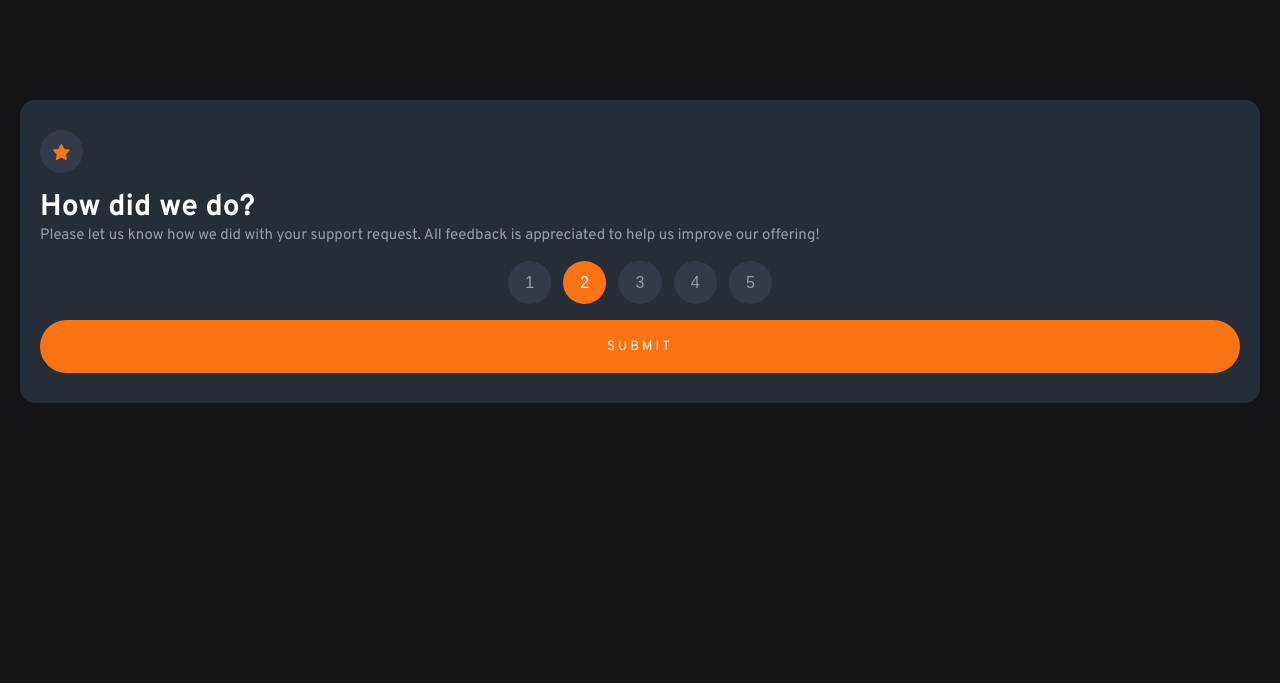
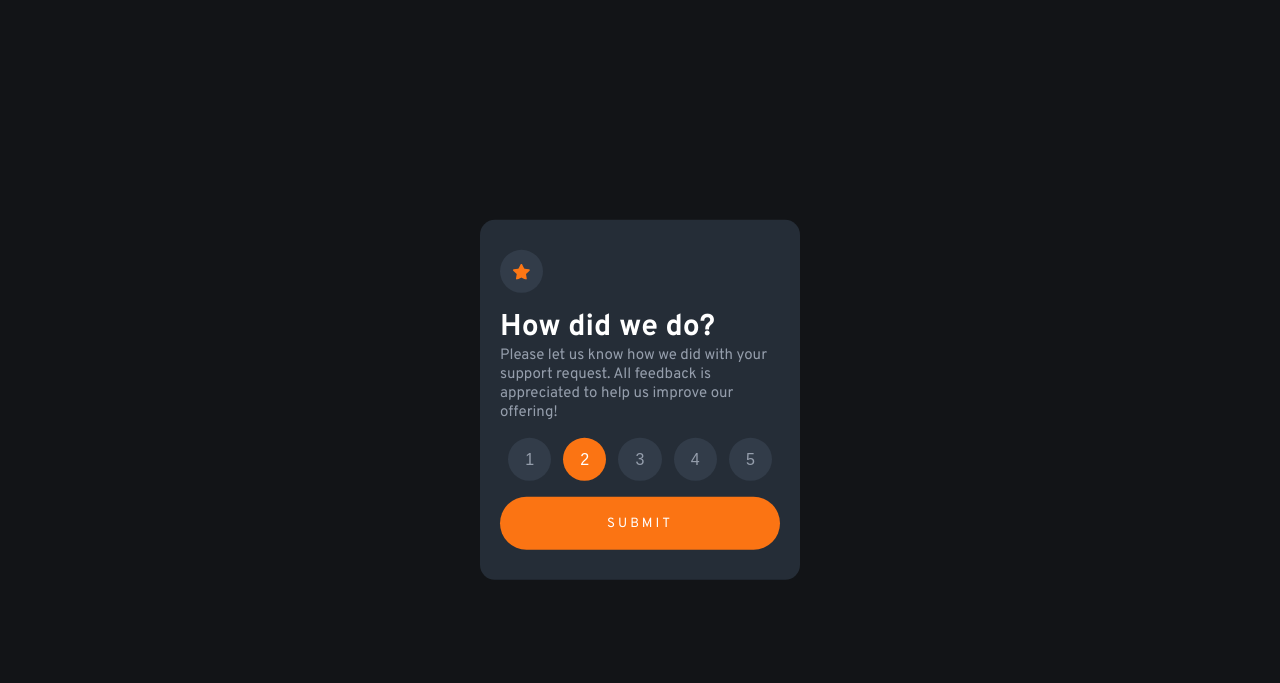
Before and after one commit to gp0710/interactive-rating-card, a plain HTML site: page index.html in a window 1280 px wide. Drawn offline with Linux system fonts and the light colour scheme.

Commit message:
centered the card both vertically and horizontally

```diff
--- a/index.html
+++ b/index.html
@@ -8,6 +8,8 @@
 
 </head>
 <body>
+
+    <div class="papa-container">
       <div class="container">
         <div class="icon-star">
           <embed src="images/icon-star.svg">
@@ -45,6 +47,8 @@
           Thank you state end -->
         </div>
       </div>
+    </div>
+  </div>
 <script src="main.js"></script>
 </body>
 </html>
--- a/style.css
+++ b/style.css
@@ -28,6 +28,20 @@ div.icon-star, div#ratings {
     justify-content: center;
 }
 
+
+.grandpa-container {
+    position: relative;
+
+
+}
+
+div.papa-container {
+    position: absolute;
+    top: 50%;
+    left: 50%;
+    transform: translate(-50%, -50%);
+}
+
 div.container {
     flex-direction: column;
     row-gap: 1rem;
@@ -35,6 +49,9 @@ div.container {
     border-radius: 15px;
     margin: 100px 20px;
     padding: 30px 20px;
+    max-height: 100%;
+    max-width: 100%;
+    width: 280px;
 }
 
 h1, #submit-button {
@@ -65,9 +82,6 @@ div#ratings {
 .btn {
     background-color: hsla(213, 19%, 24%, 1);
     color: var(--light-grey);
-}
-
-div#ratings > .btn {
     align-items: center;
     border-radius: 50%;
     height: 2.7rem;
```
Lines whose indentation alone changed are shown as unchanged.
